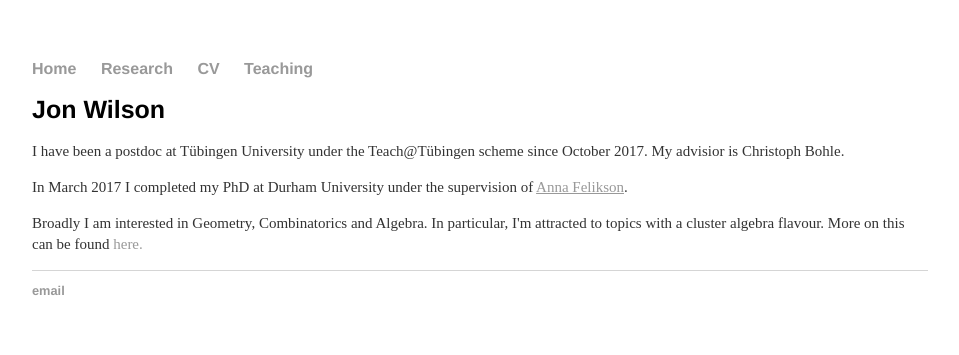
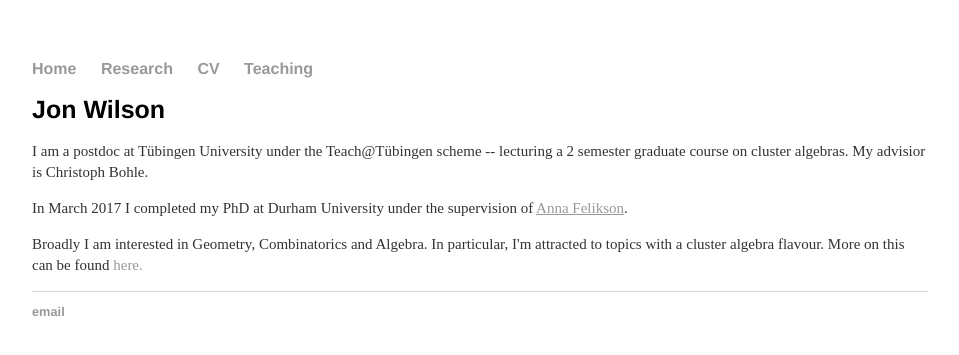
Before and after one commit to jon-m-wilson/jon-m-wilson.github.io, a Jekyll site: the page built from index.html, in a window 1280 px wide. Shown: the top 355 px of the page, without its empty margins (160-1119 px from the left). Built offline with Jekyll 4.4.1, drawn with Linux system fonts in a browser that asks for light colours.

Commit message:
Update index.html

```diff
--- a/index.html
+++ b/index.html
@@ -9,7 +9,7 @@ title: Jon Wilson
 <div class="blurb">
 	<h1 style="font-size:25px;">Jon Wilson</h1>
 
-	<p style="font-size:15px;">I have been a postdoc at T&uumlbingen University under the Teach@T&uumlbingen scheme since October 2017.
+	<p style="font-size:15px;">I am a postdoc at T&uumlbingen University under the Teach@T&uumlbingen scheme -- lecturing a 2 semester graduate course on cluster algebras.
 		My advisior is Christoph Bohle.</p>
 	<p style="font-size:15px;">In March 2017 I completed my PhD at Durham University under the supervision of
 		<a href="https://www.dur.ac.uk/mathematical.sciences/people/profile/?id=11341"
```
